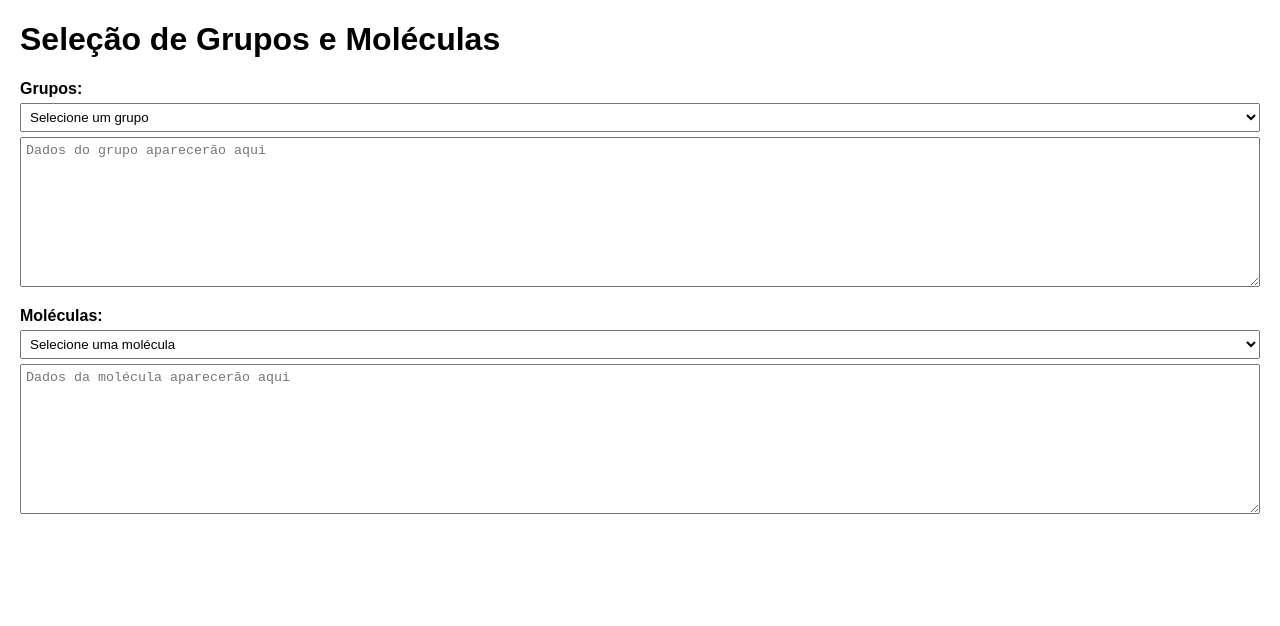
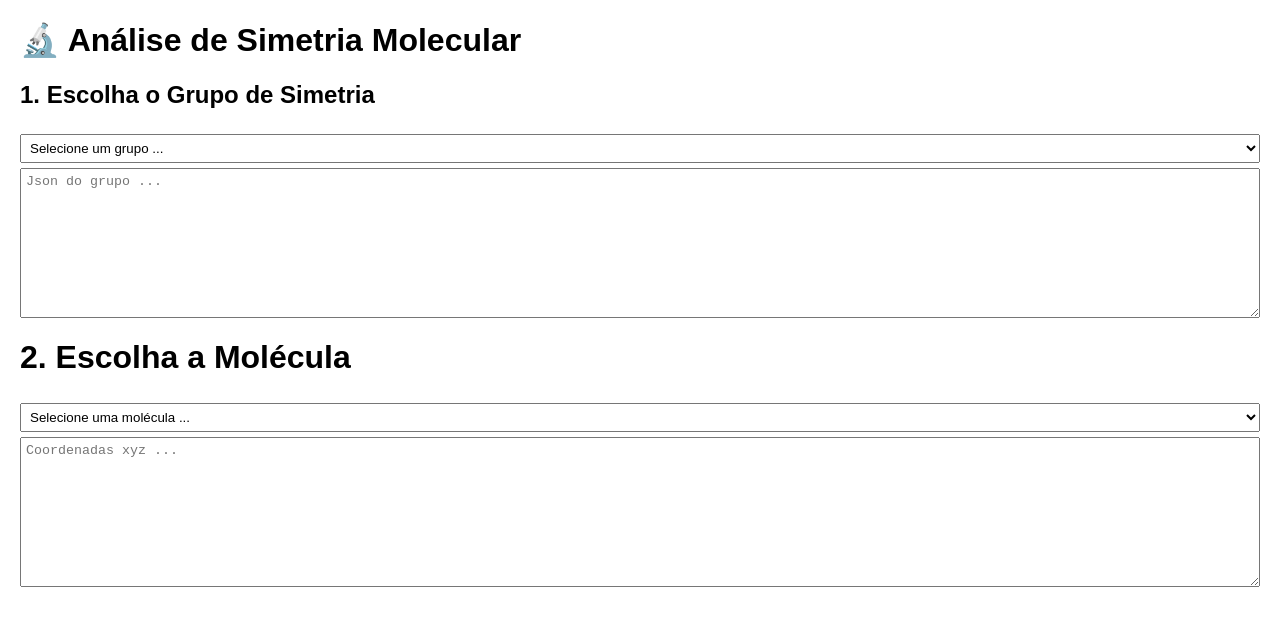
Before and after one commit to naavilam/simetria-molecular, a plain HTML site: page index.html in a window 1280 px wide. Drawn offline with Linux system fonts and the light colour scheme.

Commit message:
Update files

```diff
--- a/index.html
+++ b/index.html
@@ -31,12 +31,12 @@
     </style>
 </head>
 <body>
-    <h1>Seleção de Grupos e Moléculas</h1>
+    <h1>🔬 Análise de Simetria Molecular</h1>
 
     <div class="container">
-        <label for="grupo">Grupos:</label>
+        <h2> <label for="grupo">1. Escolha o Grupo de Simetria</label> </h2>
         <select id="grupoSelect">
-            <option value="">Selecione um grupo</option>
+            <option value="">Selecione um grupo ...</option>
             <optgroup label="Cristalográficos (Hexagonal)">
                 <option value="cristalograficos/Hexagonal/C3h">C3h</option>
                 <option value="cristalograficos/Hexagonal/C6">C6</option>
@@ -93,13 +93,13 @@
                 <option value="outro">Outro (especifique)</option>
             </optgroup>
         </select>
-        <textarea id="grupoOutput" placeholder="Dados do grupo aparecerão aqui"></textarea>
+        <textarea id="grupoOutput" placeholder="Json do grupo ..."></textarea>
     </div>
 
     <div class="container">
-        <label for="molecula">Moléculas:</label>
+        <h1><label for="molecula">2. Escolha a Molécula</label></h1>
         <select id="moleculaSelect">
-            <option value="">Selecione uma molécula</option>
+            <option value="">Selecione uma molécula ...</option>
             <option value="benzeno">Benzeno (C6H6)</option>
             <option value="etano_eclipsado">Etano Eclipsado (C2H6)</option>
             <option value="etano_estrelado">Etano Estrelado (C2H6)</option>
@@ -107,7 +107,7 @@
             <option value="hexafluoreto_enxofre">Hexafluoreto de Enxofre (SF6)</option>
             <option value="outro">Outra (especifique)</option>
         </select>
-        <textarea id="moleculaOutput" placeholder="Dados da molécula aparecerão aqui" readonly ></textarea>
+        <textarea id="moleculaOutput" placeholder="Coordenadas xyz ..." readonly ></textarea>
     </div>
 
     <script>
```
